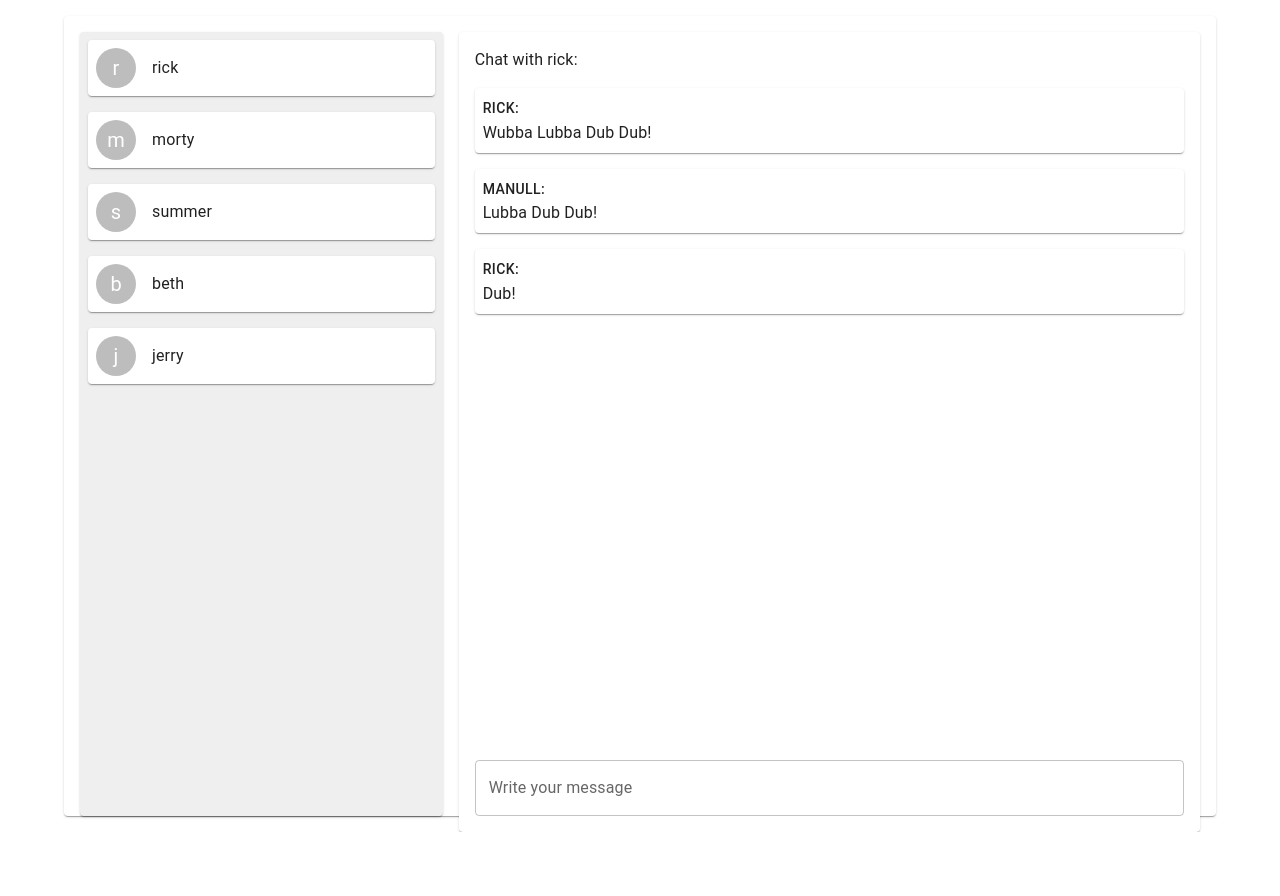
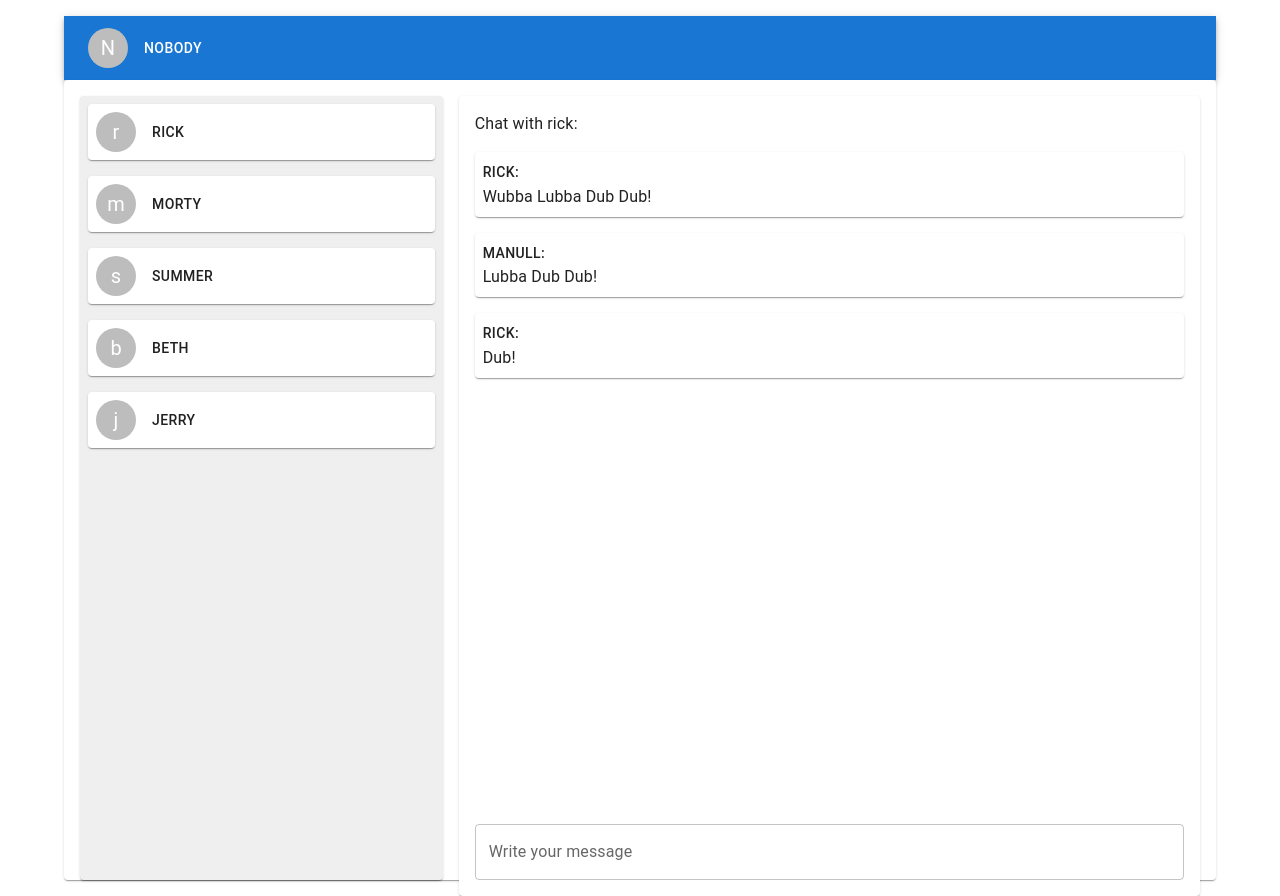
Before and after one commit to schwopo/schwopo.github.io, a React (Create React App) app in the folder schwopo-app/: page /chat in a window 1280 px wide. Before the commit the page ends 832 px from the top, so only its background shows below. Built offline with nearby package versions, Linux system fonts and the light colour scheme; no server answers.

Commit message:
Add AppBar

```diff
--- a/schwopo-app/package.json
+++ b/schwopo-app/package.json
@@ -13,6 +13,7 @@
     "firebase": "^11.10.0",
     "react": "^19.1.0",
     "react-dom": "^19.1.0",
+    "react-router": "^7.6.3",
     "react-scripts": "5.0.1",
     "web-vitals": "^2.1.4"
   },
--- a/schwopo-app/src/App.js
+++ b/schwopo-app/src/App.js
@@ -1,107 +1,23 @@
 import {use, useState} from "react"
 import './App.css';
-import Button from '@mui/material/Button';
-import TextField from '@mui/material/TextField';
-import Grid from '@mui/material/Grid';
-import Stack from '@mui/material/Stack';
-import Paper from '@mui/material/Paper';
-import Box from '@mui/material/Box';
-import Container from '@mui/material/Container';
-import Typography from '@mui/material/Typography';
-import Avatar from '@mui/material/Avatar';
-import MessageHistory from "./components/MessageHistory.jsx"
-import FriendList from "./components/FriendList.jsx"
-import { initializeApp } from "firebase/app";
-import { getAuth, signInWithEmailAndPassword } from "firebase/auth";
 import {Chat, Messaging} from "./api/Messaging.js"
 import { MessagingProvider } from "./components/MessagingContext";
-
-const firebaseConfig = {
-  apiKey: "AIzaSyB9TnvJ1q4kPrKmQDhJlebYQS5bqzhgg_U",
-  authDomain: "schwopoapp.firebaseapp.com",
-  projectId: "schwopoapp",
-  storageBucket: "schwopoapp.firebasestorage.app",
-  messagingSenderId: "1099486094427",
-  appId: "1:1099486094427:web:13cb3d2e53306578b74b7e"
-};
-
-const app = initializeApp(firebaseConfig);
-
-
-
-// Get the authentication instance
-
-const auth = getAuth();
-
-// Assuming you have email and password from your form input fields
-const email = "manull@schwopo.com"; // Replace with actual user input
-const password = "manuel"; // Replace with actual user input
-
-signInWithEmailAndPassword(auth, email, password)
-  .then((userCredential) => {
-    // Signed in successfully!
-    const user = userCredential.user;
-    console.log("User signed in:", user);
-    // You can now redirect the user to their dashboard, update UI, etc.
-  })
-
-  .catch((error) => {
-    // Handle errors here.
-    const errorCode = error.code;
-    const errorMessage = error.message;
-    console.error("Error signing in:", errorCode, errorMessage);
-    // Display error message to the user (e.g., "Invalid credentials", "User not found")
-  });
-
-function MessageInput() {
-  const [input, setInput] = useState("");
-
-  const handleKeyDown = (e) => {
-    if (e.key === "Enter" && input.trim() !== "") {
-      //messageList.push(input);
-      setInput("");
-    }
-  };
-
-  return (
-    <TextField
-      label="Write your message"
-      variant="outlined"
-      sx={{ flexGrow: 1 }}
-      value={input}
-      onChange={e => setInput(e.target.value)}
-      onKeyDown={handleKeyDown}
-    />
-  );
-}
+import ChatScreen from "./components/ChatScreen";
+import SignInScreen from "./components/SignInScreen";
+import LandingScreen from "./components/LandingScreen";
+import { BrowserRouter, Routes, Route} from "react-router";
 
 function App() {
   return (
     <>
       <MessagingProvider>
-        <Container sx={{ height: "100vh", padding: 2 }}>
-          <Paper sx={{ height: "100%", padding: 2 }}>
-            <Grid container spacing={2} sx={{ height: "100%" }}>
-              <Grid size={4}>
-                <Paper
-                  sx={{ height: "100%", padding: 1, bgcolor: "ButtonFace" }}
-                >
-                  <FriendList />
-                </Paper>
-              </Grid>
-              <Grid size={8}>
-                <Paper sx={{ height: "100%", padding: 2 }}>
-                  <Stack sx={{ height: "100%" }}>
-                    <MessageHistory />
-                    <Stack direction={"row"}>
-                      <MessageInput />
-                    </Stack>
-                  </Stack>
-                </Paper>
-              </Grid>
-            </Grid>
-          </Paper>
-        </Container>
+        <BrowserRouter>
+          <Routes>
+            <Route path="/" element={<LandingScreen />} />
+            <Route path="chat" element={<ChatScreen />} />
+            <Route path="login" element={<SignInScreen />} />
+          </Routes>
+        </BrowserRouter>
       </MessagingProvider>
     </>
   );
--- /dev/null
+++ b/schwopo-app/src/components/AuthContext.jsx
@@ -0,0 +1,64 @@
+import { useEffect, useRef, useReducer, createContext } from "react";
+import { initializeApp } from "firebase/app";
+import { getAuth, signInWithEmailAndPassword } from "firebase/auth";
+
+const firebaseConfig = {
+  apiKey: "AIzaSyB9TnvJ1q4kPrKmQDhJlebYQS5bqzhgg_U",
+  authDomain: "schwopoapp.firebaseapp.com",
+  projectId: "schwopoapp",
+  storageBucket: "schwopoapp.firebasestorage.app",
+  messagingSenderId: "1099486094427",
+  appId: "1:1099486094427:web:13cb3d2e53306578b74b7e",
+};
+
+export const AuthContext = createContext({
+  loggedInUser: null,
+});
+
+export function AuthContextProvider({ children }) {
+  const app = useRef(null);
+  useEffect(() => {
+    // Initialize Firebase app
+    app.current = initializeApp(firebaseConfig);
+    // Get the authentication instance
+
+  }, []);
+
+
+  const authReducer = (state, action) => {
+    switch (action.type) {
+      case "LOGIN":
+        return { ...state, loggedInUser: action.payload };
+      default:
+        return state;
+    }
+  };
+
+  const signIn = (email, password) => {
+    const auth = getAuth(app);
+    signInWithEmailAndPassword(auth, email, password)
+      .then((userCredential) => {
+        // Signed in successfully!
+        const user = userCredential.user;
+        console.log("User signed in:", user);
+        // You can now redirect the user to their dashboard, update UI, etc.
+      })
+
+      .catch((error) => {
+        // Handle errors here.
+        const errorCode = error.code;
+        const errorMessage = error.message;
+        console.error("Error signing in:", errorCode, errorMessage);
+        // Display error message to the user (e.g., "Invalid credentials", "User not found")
+      });
+  }
+
+
+  const [state, dispatch] = useReducer(authReducer, AuthContext);
+
+  return (
+    <AuthContext.Provider value={{ AuthContext, state, dispatch, signIn }}>
+      {children}
+    </AuthContext.Provider>
+  );
+}
--- /dev/null
+++ b/schwopo-app/src/components/ChatScreen.jsx
@@ -0,0 +1,62 @@
+import Container from "@mui/material/Container";
+import Paper from "@mui/material/Paper";
+import Grid from "@mui/material/Grid";
+import Stack from "@mui/material/Stack";
+import TextField from "@mui/material/TextField";
+import FriendList from "./FriendList";
+import MessageHistory from "./MessageHistory";
+import { useState } from "react";
+import UserBar from "./UserBar";
+
+function MessageInput() {
+  const [input, setInput] = useState("");
+
+  const handleKeyDown = (e) => {
+    if (e.key === "Enter" && input.trim() !== "") {
+      //messageList.push(input);
+      setInput("");
+    }
+  };
+
+  return (
+    <TextField
+      label="Write your message"
+      variant="outlined"
+      sx={{ flexGrow: 1 }}
+      value={input}
+      onChange={e => setInput(e.target.value)}
+      onKeyDown={handleKeyDown}
+    />
+  );
+}
+
+function ChatScreen() {
+  return (
+    <>
+      <Container sx={{ height: "100vh", padding: 2 }}>
+	<UserBar />
+        <Paper sx={{ height: "100%", padding: 2 }}>
+          <Grid container spacing={2} sx={{ height: "100%" }}>
+            <Grid size={4}>
+              <Paper sx={{ height: "100%", padding: 1, bgcolor: "ButtonFace" }}>
+                <FriendList />
+              </Paper>
+            </Grid>
+            <Grid size={8}>
+              <Paper sx={{ height: "100%", padding: 2 }}>
+                <Stack sx={{ height: "100%" }}>
+                  <MessageHistory />
+                  <Stack direction={"row"}>
+                    <MessageInput />
+                  </Stack>
+                </Stack>
+              </Paper>
+            </Grid>
+          </Grid>
+        </Paper>
+      </Container>
+    </>
+  );
+}
+
+export default ChatScreen;
--- a/schwopo-app/src/components/FriendList.jsx
+++ b/schwopo-app/src/components/FriendList.jsx
@@ -20,7 +20,7 @@ function FriendList()
     <Paper sx={{padding:1, cursor: "pointer"}} onClick={() => setUser(name)}>
       <Stack direction={"row"} spacing={2} alignItems={"center"}>
         <Avatar>{name[0]}</Avatar>
-        <Typography>
+        <Typography variant="button">
           {name}
         </Typography>
       </Stack>
--- /dev/null
+++ b/schwopo-app/src/components/LandingScreen.jsx
@@ -0,0 +1,20 @@
+import { use, useContext, useEffect } from "react";
+import { useNavigate } from "react-router";
+
+export function LandingScreen() {
+  const navigate = useNavigate();
+  useEffect(() => {
+    // Check if the user is authenticated
+    const isAuthenticated = true; // Replace with actual authentication check
+
+    if (isAuthenticated) {
+      navigate("/chat");
+    } else {
+      navigate("/login");
+    }
+  }, [navigate]);
+
+  return <></>;
+}
+
+export default LandingScreen;
--- a/schwopo-app/src/components/MessagingContext.js
+++ b/schwopo-app/src/components/MessagingContext.js
@@ -1,5 +1,6 @@
 import { createContext, useReducer } from 'react';
 import { Messaging } from '../api/Messaging.js';
+import { AuthContextProvider } from './AuthContext.jsx';
 
 export const MessagingContext = createContext(new Messaging());
 
@@ -18,8 +19,10 @@ export const MessagingProvider = ({ children }) => {
     const [state, dispatch] = useReducer(messagingReducer, messaging);
 
     return (
+	<AuthContextProvider>
         <MessagingContext.Provider value={{ messaging, state, dispatch }}>
             {children}
         </MessagingContext.Provider>
+	</AuthContextProvider>
     );
 };
--- /dev/null
+++ b/schwopo-app/src/components/SignInScreen.jsx
@@ -0,0 +1,40 @@
+import { useState, useContext } from "react";
+import { useNavigate } from "react-router";
+import { AuthContext } from "./AuthContext.jsx";
+
+export function SignInScreen() {
+  const [email, setEmail] = useState("");
+  const [password, setPassword] = useState("");
+  const { signIn } = useContext(AuthContext);
+
+  const navigate = useNavigate();
+  const handleSignIn = (e) => {
+    signIn(email, password);
+    navigate("/chat");
+  };
+
+  return (
+    <div>
+      <h1>Sign In</h1>
+      <form>
+        <input
+          type="email"
+          placeholder="Email"
+          value={email}
+          onChange={(e) => setEmail(e.target.value)}
+        />
+        <input
+          type="password"
+          placeholder="Password"
+          value={password}
+          onChange={(e) => setPassword(e.target.value)}
+        />
+        <button type="submit" onClick={handleSignIn}>
+          Sign In
+        </button>
+      </form>
+    </div>
+  );
+}
+
+export default SignInScreen;
--- /dev/null
+++ b/schwopo-app/src/components/UserBar.jsx
@@ -0,0 +1,27 @@
+import { useContext } from "react";
+import { MessagingContext } from "./MessagingContext";
+import AppBar from "@mui/material/AppBar";
+import Toolbar from "@mui/material/Toolbar";
+import Avatar from "@mui/material/Avatar";
+import Typography from "@mui/material/Typography";
+import Stack from "@mui/material/Stack";
+
+export function UserBar() {
+  const { state } = useContext(MessagingContext);
+  const user = state.loggedInUser || "Nobody";
+
+  return (
+    <>
+      <AppBar position="static">
+        <Toolbar>
+          <Stack direction="row" spacing={2} alignItems={"center"}>
+            <Avatar>{user[0]}</Avatar>
+            <Typography variant="button">{user}</Typography>
+          </Stack>
+        </Toolbar>
+      </AppBar>
+    </>
+  );
+}
+
+export default UserBar;
```
Also changed, not shown: schwopo-app/src/components/SignIn.jsx (deleted), 1 other file (tests, documents, lock files or other folders).
